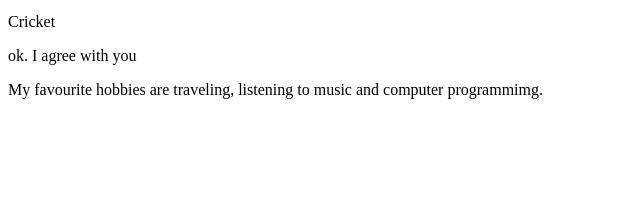
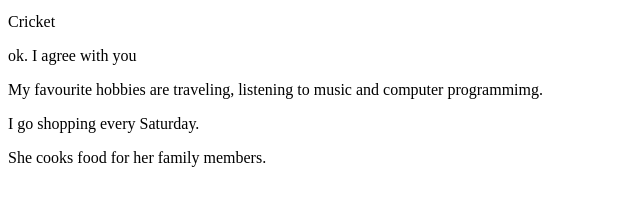
Before and after one commit to Shahnaz-b328/html, a plain HTML site: page index.html in a window 1280 px wide. Shown: the part 101-306 px from the top of the page, without its empty margins (0-640 px from the left). Drawn offline with Linux system fonts and the light colour scheme.

Commit message:
added a new sentence

```diff
--- a/index.html
+++ b/index.html
@@ -11,5 +11,7 @@
     <p>Cricket</p>
     <p>ok. I agree with you</p>
     <p>My favourite hobbies are traveling, listening to music and computer programmimg.</p>
+    <p>I go shopping every Saturday.</p>
+    <p>She cooks food for her family members.</p>
 </body>
 </html>
```
